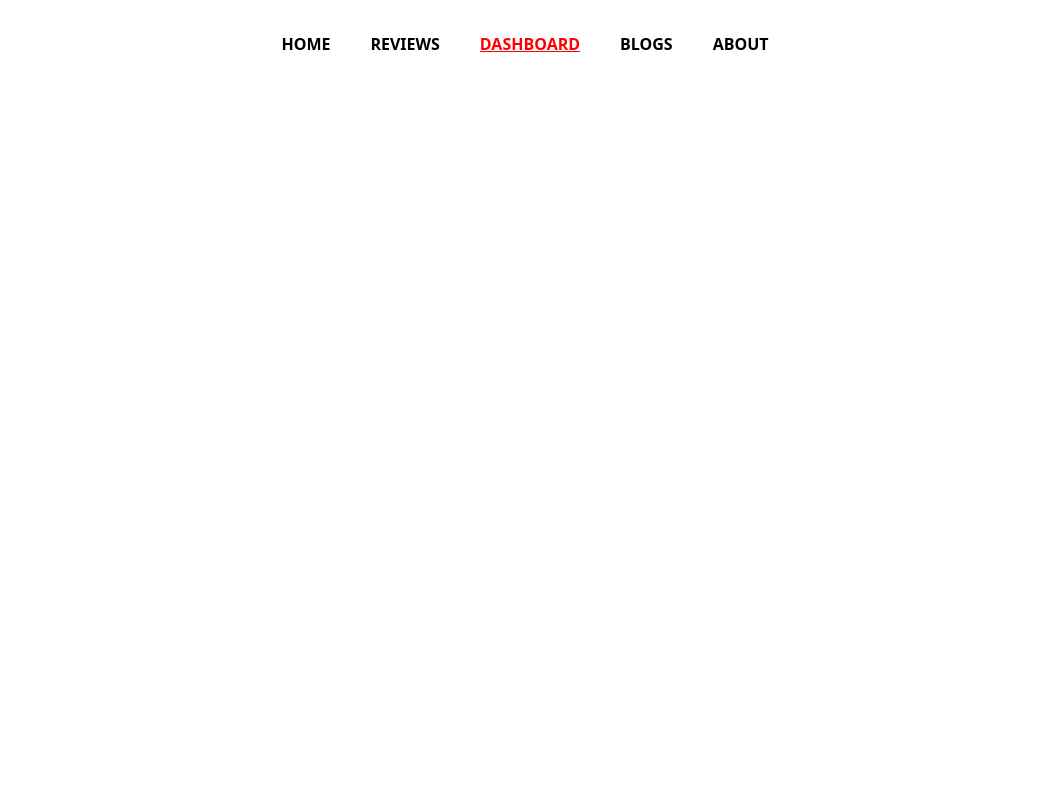
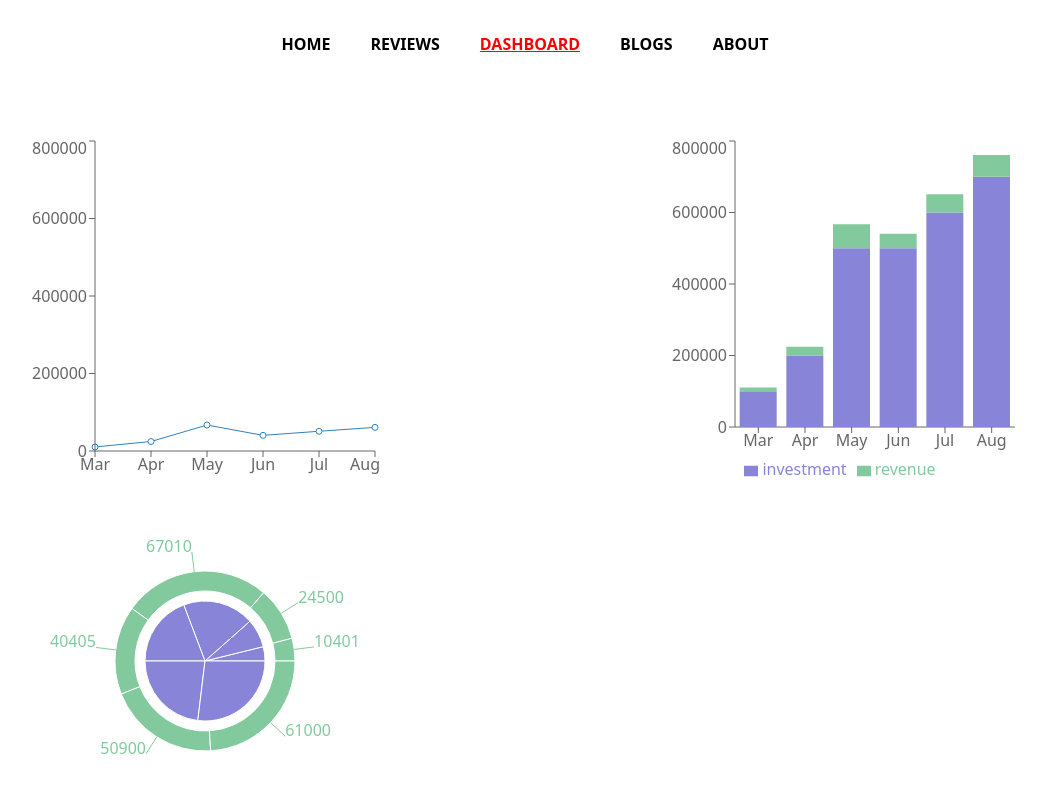
Before and after one commit to HasanAhamed1/food-review-project, a React (Create React App) app: page /dashboard in a window 1280 px wide. Shown: the top 792 px of the page, without its empty margins (115-1161 px from the left). Built offline with nearby package versions, Linux system fonts and the light colour scheme.

Commit message:
dashboard-added

```diff
--- a/src/Components/Dashboard/DashBoard.js
+++ b/src/Components/Dashboard/DashBoard.js
@@ -1,9 +1,69 @@
 import React from 'react';
+import { Bar, BarChart, Legend, Line, LineChart, Pie, PieChart, Tooltip, XAxis, YAxis } from 'recharts';
 
 const DashBoard = () => {
+    const data = [
+        {
+            "month": "Mar",
+            "investment": 100000,
+            "sell": 241,
+            "revenue": 10401
+        },
+        {
+            "month": "Apr",
+            "investment": 200000,
+            "sell": 423,
+            "revenue": 24500
+        },
+        {
+            "month": "May",
+            "investment": 500000,
+            "sell": 726,
+            "revenue": 67010
+        },
+        {
+            "month": "Jun",
+            "investment": 500000,
+            "sell": 529,
+            "revenue": 40405
+        },
+        {
+            "month": "Jul",
+            "investment": 600000,
+            "sell": 601,
+            "revenue": 50900
+        },
+        {
+            "month": "Aug",
+            "investment": 700000,
+            "sell": 670,
+            "revenue": 61000
+        }
+    ];
     return (
-        <div>
+        <div className='grid grid-cols-2 justify-items-center mt-20'>
+            <LineChart height={350} width={350} data={data}>
+                <Line dataKey={'revenue'}></Line>
+                <XAxis dataKey={'month'}></XAxis>
+                <YAxis dataKey={'investment'}></YAxis>
+                <Tooltip />
+            </LineChart>
 
+            <BarChart width={350} height={350} data={data}>
+            <XAxis dataKey="month" />
+          <YAxis />
+          <Tooltip />
+          <Legend />
+          <Bar dataKey="investment" stackId="a" fill="#8884d8" />
+          <Bar dataKey="revenue" stackId="a" fill="#82ca9d" />
+
+        </BarChart>
+
+        <PieChart width={350} height={350}>
+          <Pie data={data} dataKey="investment" cx="50%" cy="50%" outerRadius={60} fill="#8884d8" />
+          <Pie data={data} dataKey="revenue" cx="50%" cy="50%" innerRadius={70} outerRadius={90} fill="#82ca9d" label />
+          <Tooltip />
+        </PieChart>
         </div>
     );
 };
```
